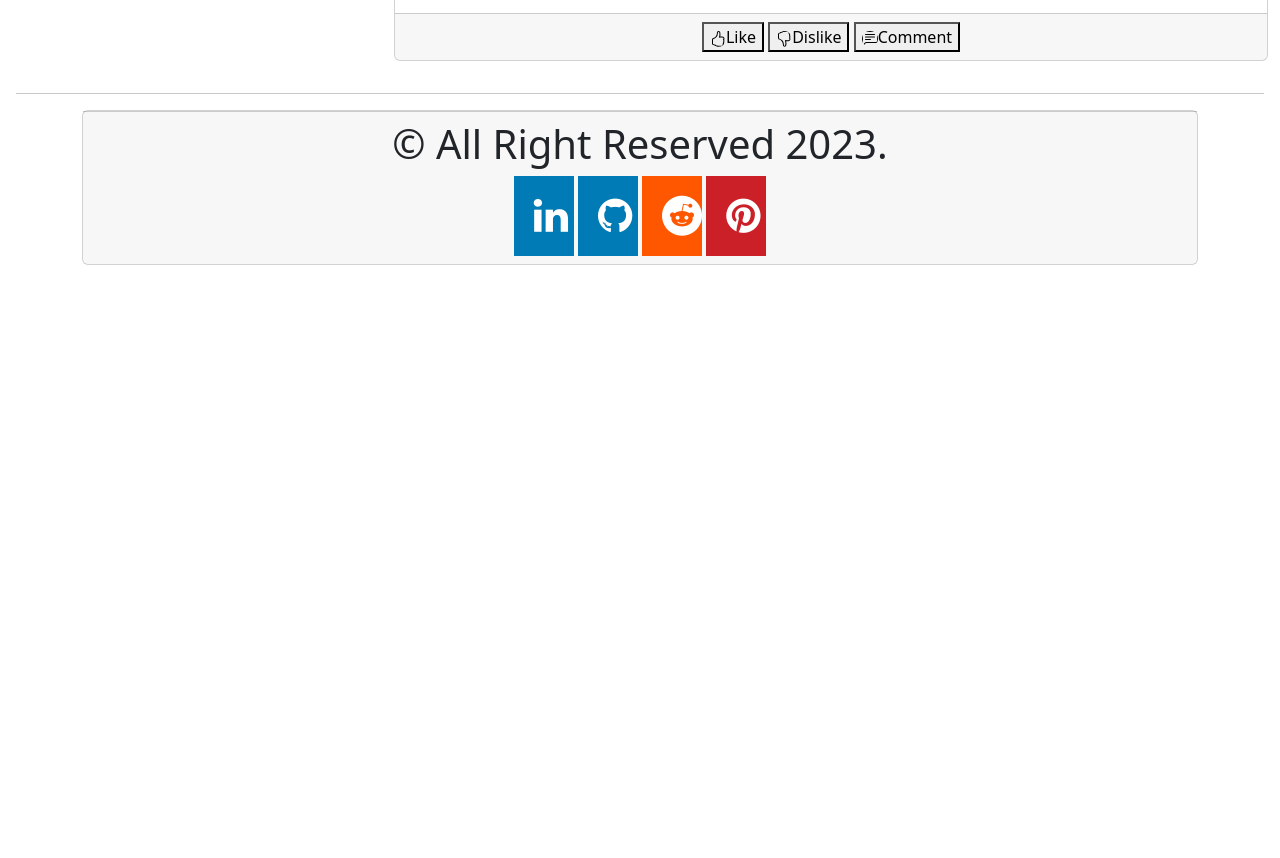
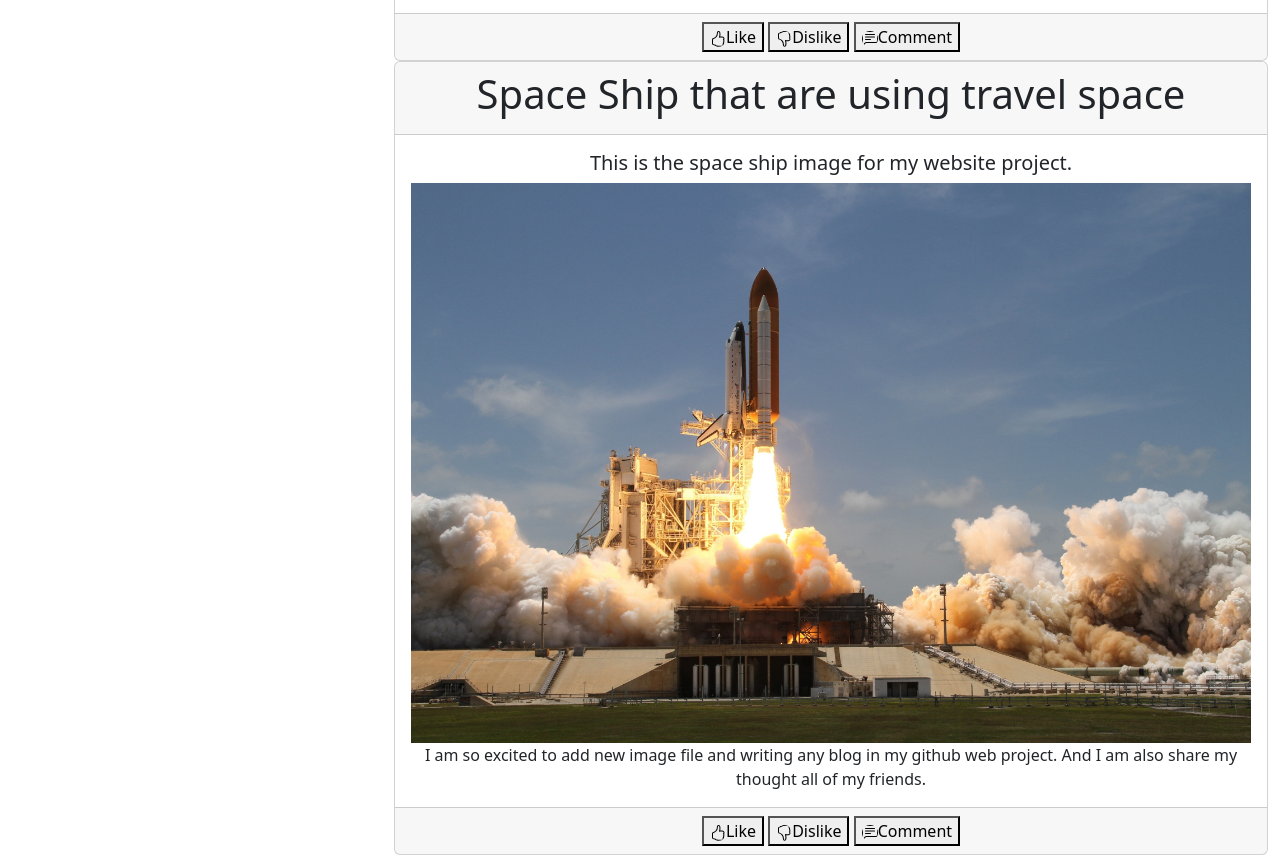
Before and after one commit to faridhakanda/farid.github.io, a plain HTML site: page index.html in a window 1280 px wide. Shown: the part 1186-2044 px from the top of the page. Before the commit the page ends 1467 px from the top, so only its background shows below. Drawn offline with nearby package versions, Linux system fonts and the light colour scheme.

Commit message:
all files is commit

```diff
--- a/index.html
+++ b/index.html
@@ -100,6 +100,33 @@
                         </div>
 
                     </div>
+                    <div class="card text-center">
+                        <div class="card-header">
+                            <h1>Space Ship that are using travel space</h1>
+                        </div>
+                        <div class="card-body">
+                            <h5 class="card-title">
+                                This is the space ship image for my website project.
+                            </h5>
+                            <img src="ship.jpg" class="img-fluid" alt="home">
+                            <p class="card-text">
+                                I am so excited to add new image file and writing any blog in my github web project. And I am also share my thought all of my friends.
+
+                            </p>
+                        </div>
+                        <div class="card-footer">
+                            <button>
+                                <img style="border-radius: 20px;" src="hand-thumbs-up.svg">Like
+                            </button>
+                            <button>
+                                <img style="border-radius: 20px;" src="hand-thumbs-down.svg">Dislike
+                            </button>
+                            <button>
+                                <img style="border-radius: 20px;" src="chat-left-text.svg">Comment
+                            </button>
+                        </div>
+
+                    </div>
 
                 </div>
 
```
Also changed, not shown: ship.jpg (added).
